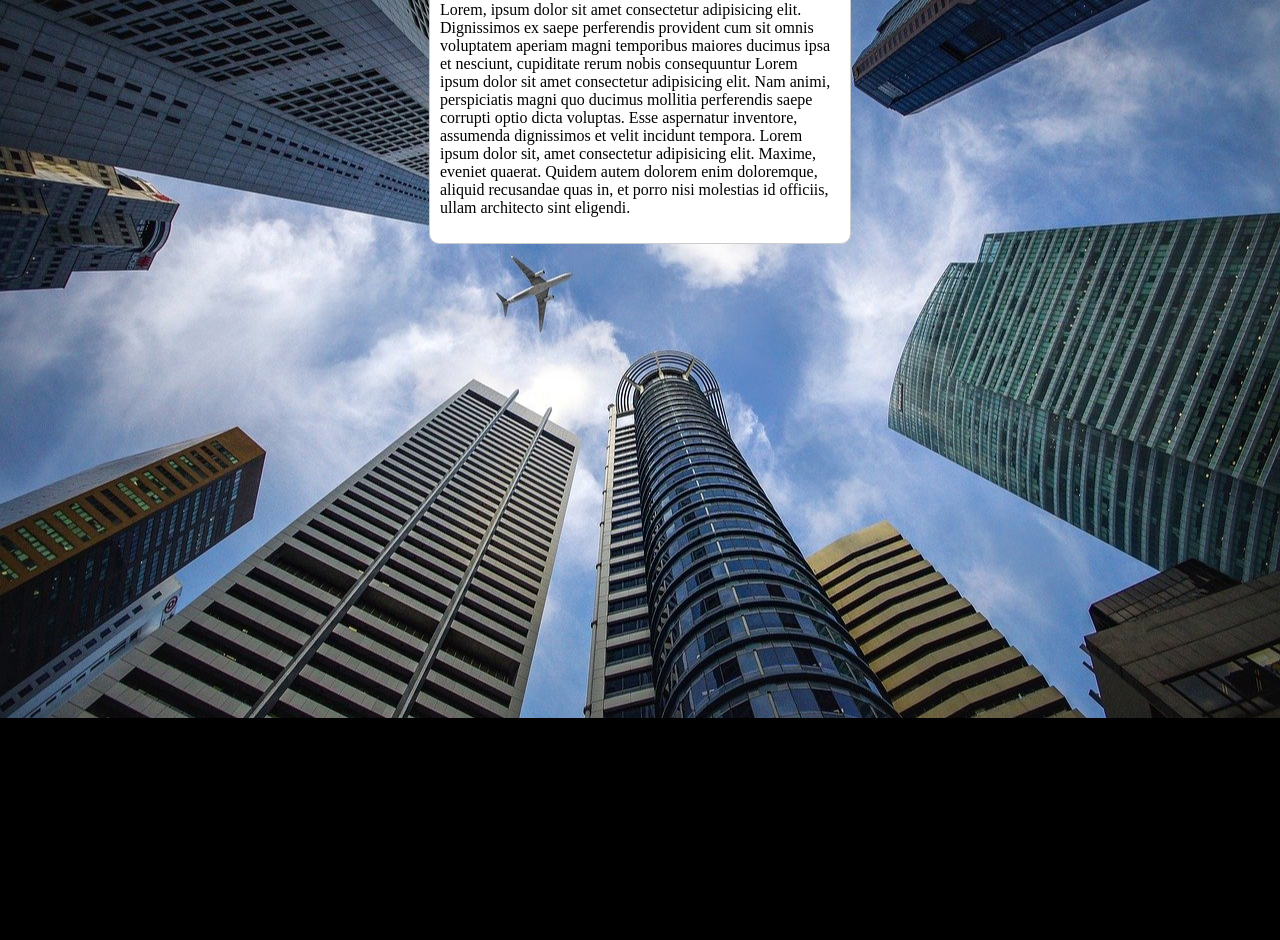
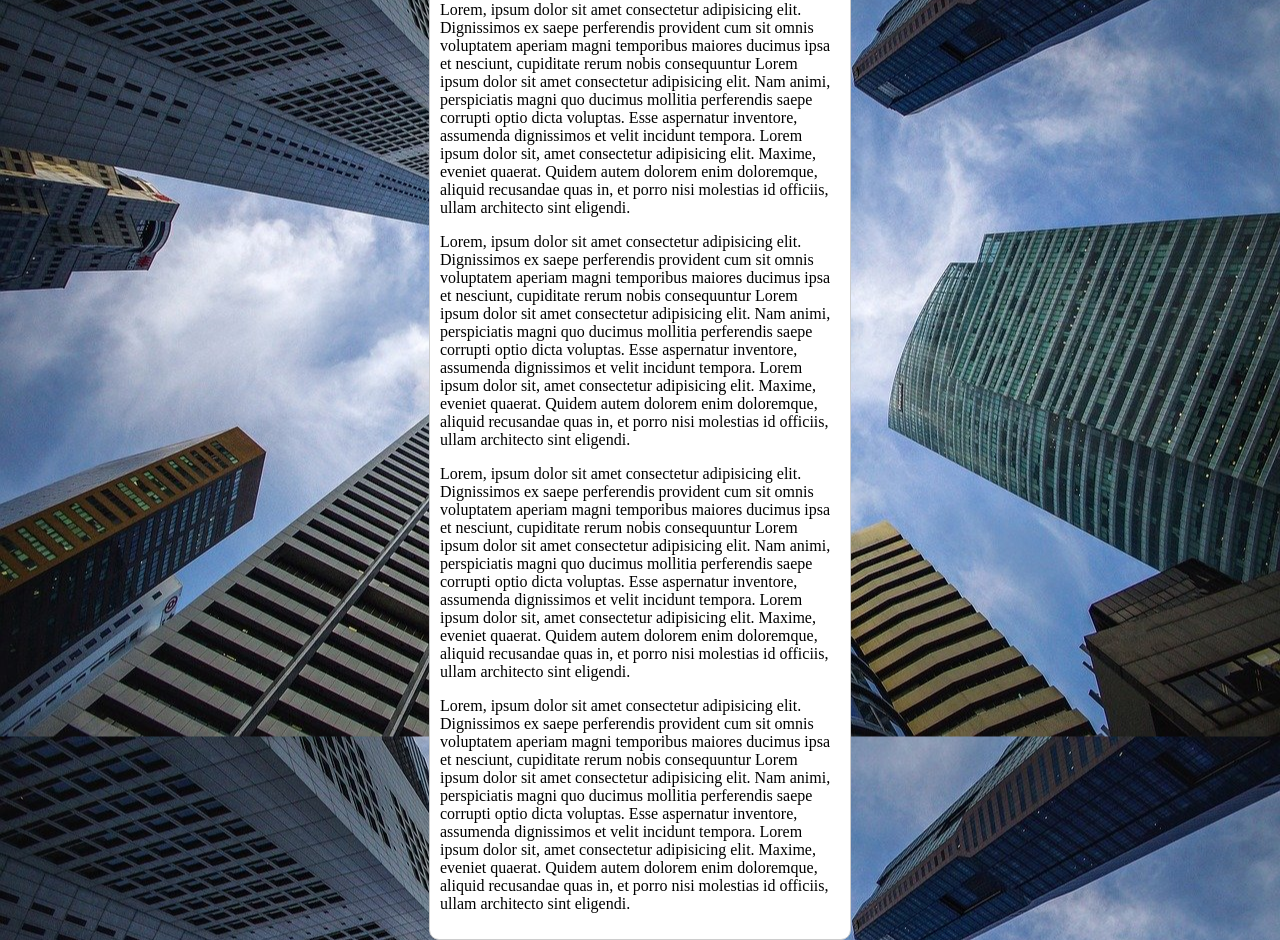
Before and after one commit to Lucaxxsss/html-css, a plain HTML site: page exercícios/ex022/fundo006.html in a window 1280 px wide. Shown: the part 98-1038 px from the top of the page. Before the commit the page ends 816 px from the top, so only its background shows below. Drawn offline with Linux system fonts and the light colour scheme.

Commit message:
Update fundo006.html

```diff
--- a/exercícios/ex022/fundo006.html
+++ b/exercícios/ex022/fundo006.html
@@ -10,7 +10,7 @@
             background-color: black;
             background-image: url('imagens/wallpaper002.jpg');
             background-position: center center;
-            background-repeat: no-repeat;
+            background-repeat: repeat-y;
             background-size: cover;
         }
 
@@ -28,6 +28,9 @@
     <main>
         <h1>Teste de imagem de fundo</h1>
         <p>Lorem, ipsum dolor sit amet consectetur adipisicing elit. Dignissimos ex saepe perferendis provident cum sit omnis voluptatem aperiam magni temporibus maiores ducimus ipsa et nesciunt, cupiditate rerum nobis consequuntur Lorem ipsum dolor sit amet consectetur adipisicing elit. Nam animi, perspiciatis magni quo ducimus mollitia perferendis saepe corrupti optio dicta voluptas. Esse aspernatur inventore, assumenda dignissimos et velit incidunt tempora. Lorem ipsum dolor sit, amet consectetur adipisicing elit. Maxime, eveniet quaerat. Quidem autem dolorem enim doloremque, aliquid recusandae quas in, et porro nisi molestias id officiis, ullam architecto sint eligendi.</p>
+        <p>Lorem, ipsum dolor sit amet consectetur adipisicing elit. Dignissimos ex saepe perferendis provident cum sit omnis voluptatem aperiam magni temporibus maiores ducimus ipsa et nesciunt, cupiditate rerum nobis consequuntur Lorem ipsum dolor sit amet consectetur adipisicing elit. Nam animi, perspiciatis magni quo ducimus mollitia perferendis saepe corrupti optio dicta voluptas. Esse aspernatur inventore, assumenda dignissimos et velit incidunt tempora. Lorem ipsum dolor sit, amet consectetur adipisicing elit. Maxime, eveniet quaerat. Quidem autem dolorem enim doloremque, aliquid recusandae quas in, et porro nisi molestias id officiis, ullam architecto sint eligendi.</p>
+        <p>Lorem, ipsum dolor sit amet consectetur adipisicing elit. Dignissimos ex saepe perferendis provident cum sit omnis voluptatem aperiam magni temporibus maiores ducimus ipsa et nesciunt, cupiditate rerum nobis consequuntur Lorem ipsum dolor sit amet consectetur adipisicing elit. Nam animi, perspiciatis magni quo ducimus mollitia perferendis saepe corrupti optio dicta voluptas. Esse aspernatur inventore, assumenda dignissimos et velit incidunt tempora. Lorem ipsum dolor sit, amet consectetur adipisicing elit. Maxime, eveniet quaerat. Quidem autem dolorem enim doloremque, aliquid recusandae quas in, et porro nisi molestias id officiis, ullam architecto sint eligendi.</p>
+        <p>Lorem, ipsum dolor sit amet consectetur adipisicing elit. Dignissimos ex saepe perferendis provident cum sit omnis voluptatem aperiam magni temporibus maiores ducimus ipsa et nesciunt, cupiditate rerum nobis consequuntur Lorem ipsum dolor sit amet consectetur adipisicing elit. Nam animi, perspiciatis magni quo ducimus mollitia perferendis saepe corrupti optio dicta voluptas. Esse aspernatur inventore, assumenda dignissimos et velit incidunt tempora. Lorem ipsum dolor sit, amet consectetur adipisicing elit. Maxime, eveniet quaerat. Quidem autem dolorem enim doloremque, aliquid recusandae quas in, et porro nisi molestias id officiis, ullam architecto sint eligendi.</p>
     </main>
 </body>
 </html>
```
